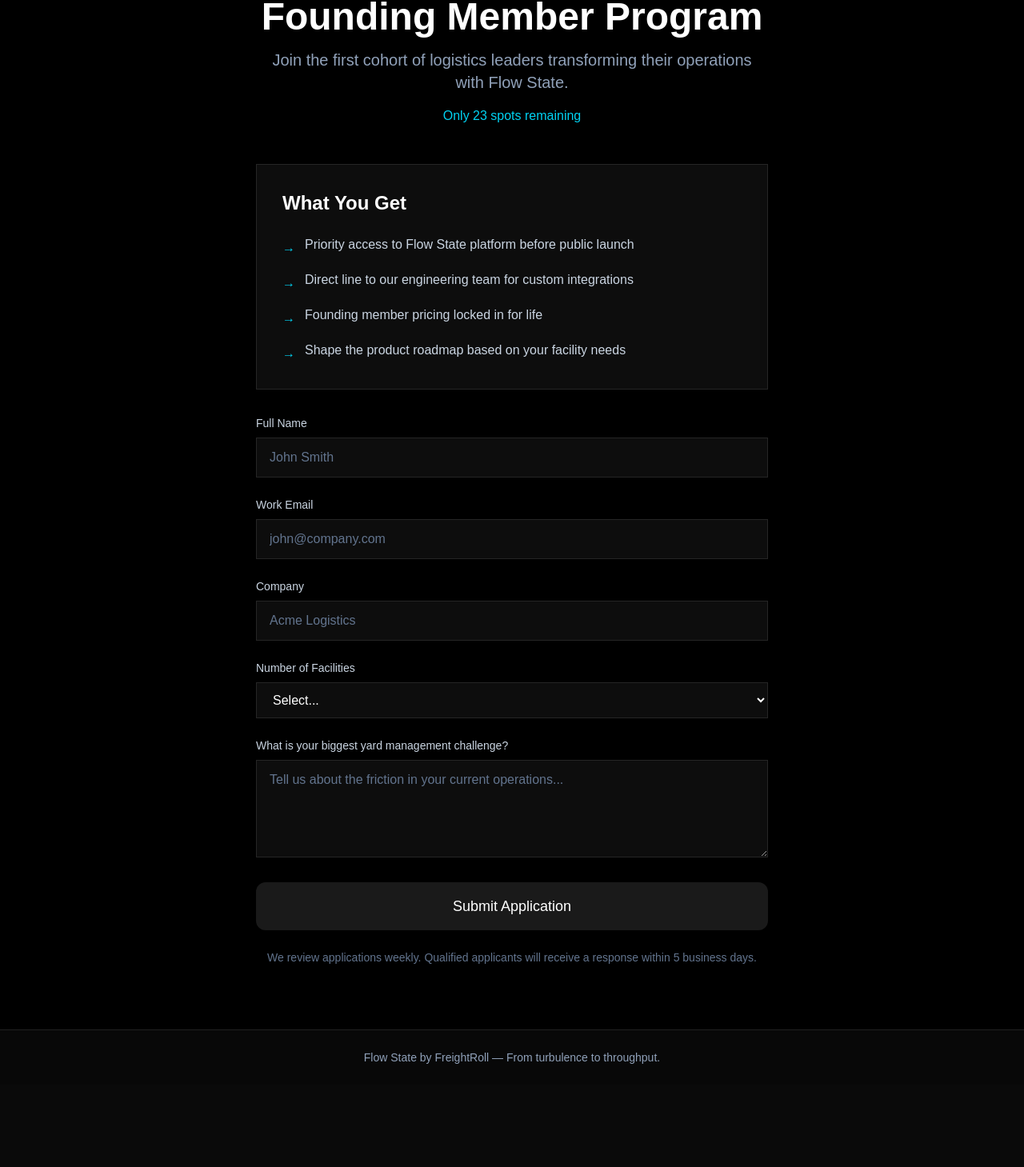
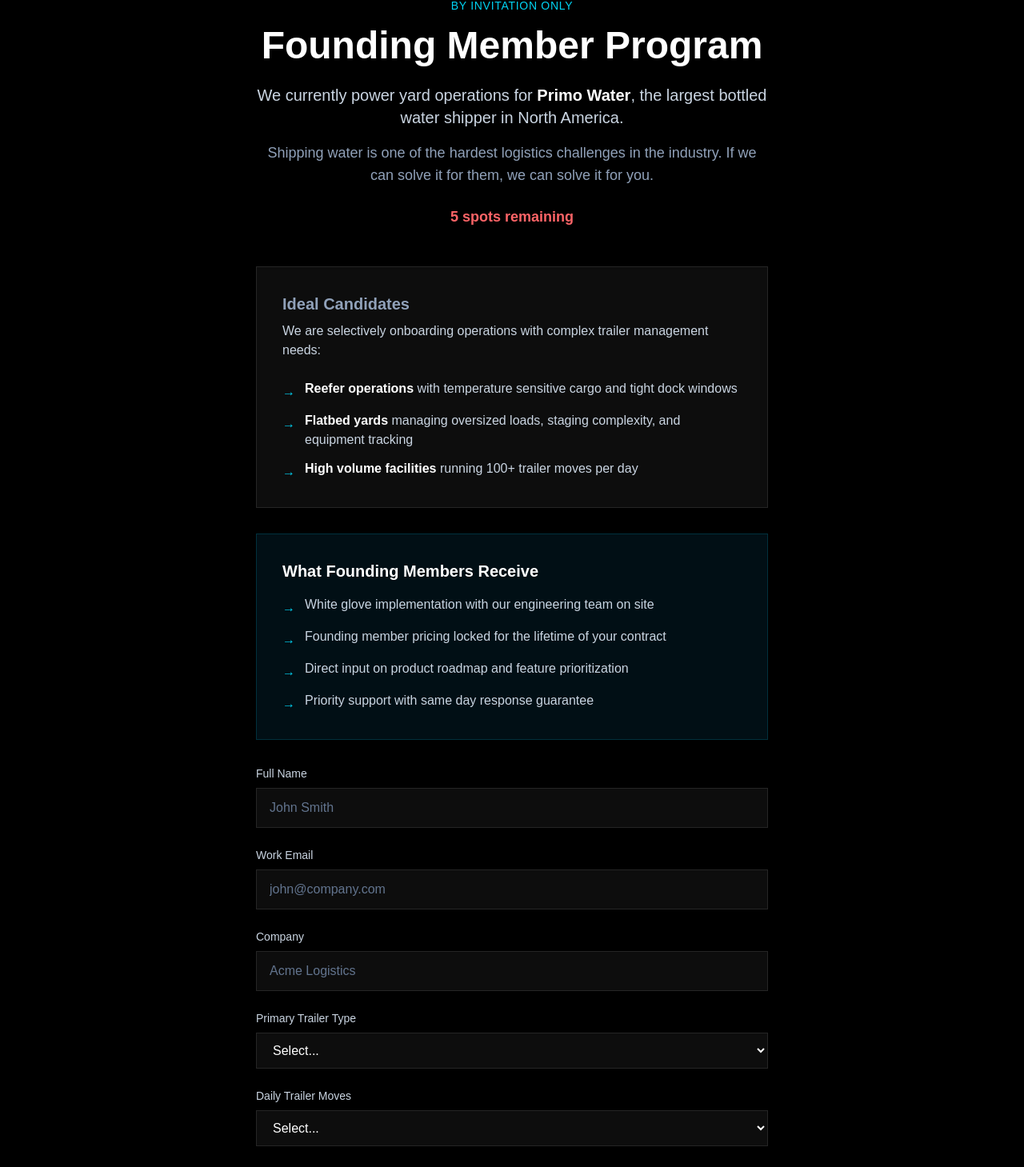
Before and after one commit to caseyglarkin2-png/Flow-State, a Next.js app: page /apply in a window 1280 px wide. Shown: the part 189-1648 px from the top of the page at 80% size. Before the commit the page ends 1545 px from the top, so only its background shows below. Built offline with nearby package versions, Linux system fonts and the light colour scheme.

Commit message:
feat: exclusive founding member program with Primo partnership, 5 spots, reefer/flatbed focus

```diff
--- a/src/app/apply/page.tsx
+++ b/src/app/apply/page.tsx
@@ -13,7 +13,7 @@
           <div className="text-6xl mb-6">✓</div>
           <h1 className="text-4xl font-bold mb-4">Application Received</h1>
           <p className="text-slate-400">
-            Thank you for applying to the Founding Member Program. We review applications weekly and will be in touch soon.
+            Thank you for applying. We review applications personally and will reach out within 48 hours if there is a fit.
           </p>
         </div>
       </div>
@@ -24,31 +24,54 @@
     <div className="min-h-screen bg-black text-white py-20">
       <div className="max-w-2xl mx-auto px-4">
         <div className="text-center mb-12">
-          <h1 className="text-5xl font-bold mb-4">Founding Member Program</h1>
-          <p className="text-xl text-slate-400">
-            Join the first cohort of logistics leaders transforming their operations with Flow State.
+          <p className="text-cyan-400 text-sm font-medium uppercase tracking-wider mb-4">By Invitation Only</p>
+          <h1 className="text-5xl font-bold mb-6">Founding Member Program</h1>
+          <p className="text-xl text-slate-300 mb-4">
+            We currently power yard operations for <span className="text-white font-semibold">Primo Water</span>, the largest bottled water shipper in North America.
           </p>
-          <p className="text-cyan-400 mt-4 font-medium">Only 23 spots remaining</p>
+          <p className="text-lg text-slate-400">
+            Shipping water is one of the hardest logistics challenges in the industry. If we can solve it for them, we can solve it for you.
+          </p>
+          <p className="text-red-400 mt-6 font-bold text-lg">5 spots remaining</p>
         </div>
 
         <div className="bg-white/5 border border-white/10 p-8 mb-8">
-          <h2 className="text-2xl font-semibold mb-6">What You Get</h2>
-          <ul className="space-y-4 text-slate-300">
+          <h2 className="text-xl font-semibold mb-2 text-slate-400">Ideal Candidates</h2>
+          <p className="text-slate-300 mb-6">We are selectively onboarding operations with complex trailer management needs:</p>
+          <ul className="space-y-3 text-slate-300">
             <li className="flex items-start gap-3">
               <span className="text-cyan-400 mt-1">→</span>
-              <span>Priority access to Flow State platform before public launch</span>
+              <span><strong className="text-white">Reefer operations</strong> with temperature sensitive cargo and tight dock windows</span>
             </li>
             <li className="flex items-start gap-3">
               <span className="text-cyan-400 mt-1">→</span>
-              <span>Direct line to our engineering team for custom integrations</span>
+              <span><strong className="text-white">Flatbed yards</strong> managing oversized loads, staging complexity, and equipment tracking</span>
             </li>
             <li className="flex items-start gap-3">
               <span className="text-cyan-400 mt-1">→</span>
-              <span>Founding member pricing locked in for life</span>
+              <span><strong className="text-white">High volume facilities</strong> running 100+ trailer moves per day</span>
+            </li>
+          </ul>
+        </div>
+
+        <div className="bg-cyan-950/30 border border-cyan-500/20 p-8 mb-8">
+          <h2 className="text-xl font-semibold mb-4">What Founding Members Receive</h2>
+          <ul className="space-y-3 text-slate-300">
+            <li className="flex items-start gap-3">
+              <span className="text-cyan-400 mt-1">→</span>
+              <span>White glove implementation with our engineering team on site</span>
             </li>
             <li className="flex items-start gap-3">
               <span className="text-cyan-400 mt-1">→</span>
-              <span>Shape the product roadmap based on your facility needs</span>
+              <span>Founding member pricing locked for the lifetime of your contract</span>
+            </li>
+            <li className="flex items-start gap-3">
+              <span className="text-cyan-400 mt-1">→</span>
+              <span>Direct input on product roadmap and feature prioritization</span>
+            </li>
+            <li className="flex items-start gap-3">
+              <span className="text-cyan-400 mt-1">→</span>
+              <span>Priority support with same day response guarantee</span>
             </li>
           </ul>
         </div>
@@ -98,28 +121,45 @@
 
           <div>
             <label className="block text-sm font-medium text-slate-300 mb-2">
-              Number of Facilities
+              Primary Trailer Type
             </label>
             <select
               required
               className="w-full bg-white/5 border border-white/10 px-4 py-3 text-white focus:outline-none focus:border-cyan-500"
             >
               <option value="">Select...</option>
-              <option value="1">1 facility</option>
-              <option value="2-5">2 to 5 facilities</option>
-              <option value="6-20">6 to 20 facilities</option>
-              <option value="20+">20+ facilities</option>
+              <option value="reefer">Reefer</option>
+              <option value="flatbed">Flatbed</option>
+              <option value="dry-van">Dry Van</option>
+              <option value="tanker">Tanker</option>
+              <option value="mixed">Mixed Fleet</option>
             </select>
           </div>
 
           <div>
             <label className="block text-sm font-medium text-slate-300 mb-2">
-              What is your biggest yard management challenge?
+              Daily Trailer Moves
+            </label>
+            <select
+              required
+              className="w-full bg-white/5 border border-white/10 px-4 py-3 text-white focus:outline-none focus:border-cyan-500"
+            >
+              <option value="">Select...</option>
+              <option value="under-50">Under 50</option>
+              <option value="50-100">50 to 100</option>
+              <option value="100-250">100 to 250</option>
+              <option value="250+">250+</option>
+            </select>
+          </div>
+
+          <div>
+            <label className="block text-sm font-medium text-slate-300 mb-2">
+              What is your biggest yard challenge?
             </label>
             <textarea
               rows={4}
               className="w-full bg-white/5 border border-white/10 px-4 py-3 text-white placeholder-slate-500 focus:outline-none focus:border-cyan-500"
-              placeholder="Tell us about the friction in your current operations..."
+              placeholder="Dwell time, detention costs, trailer visibility, dock scheduling..."
             />
           </div>
 
@@ -127,11 +167,11 @@
             type="submit"
             className="w-full bg-cyan-500 hover:bg-cyan-400 text-black font-bold py-4 text-lg"
           >
-            Submit Application
+            Request Consideration
           </Button>
 
           <p className="text-center text-sm text-slate-500">
-            We review applications weekly. Qualified applicants will receive a response within 5 business days.
+            Applications are reviewed within 48 hours. We will reach out directly if there is a fit.
           </p>
         </form>
       </div>
--- a/src/components/SiteHeader.tsx
+++ b/src/components/SiteHeader.tsx
@@ -6,9 +6,9 @@
     <>
       {/* Top Bar */}
       <div className="bg-cyan-950/30 border-b border-cyan-500/20 text-center py-2 text-xs font-medium text-cyan-200">
-        <span className="mr-2">✦ Founding Member Program Open</span>
+        <span className="mr-2">✦ Founding Member Program</span>
         <Link href="/apply" className="text-white font-semibold hover:text-cyan-300 transition">
-          Only 23 spots left →
+          Only 5 spots left →
         </Link>
       </div>
 
```
